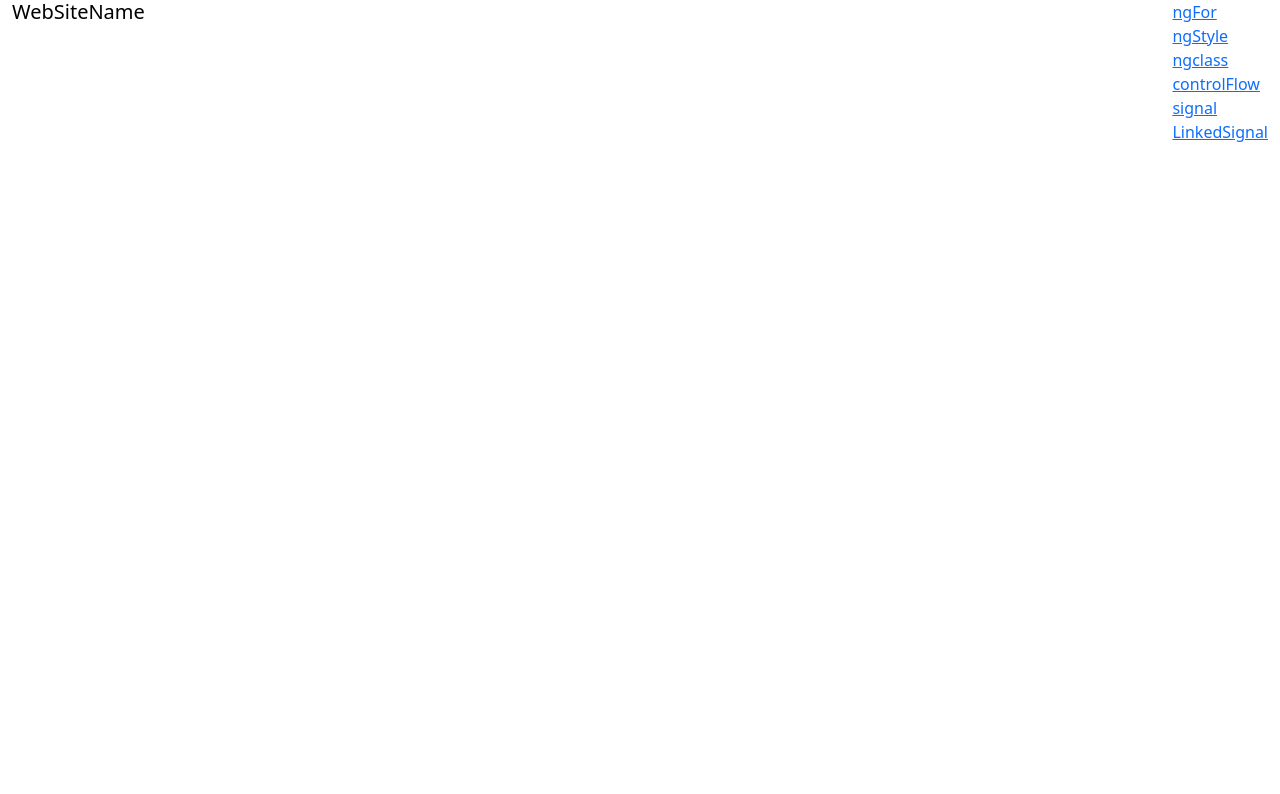
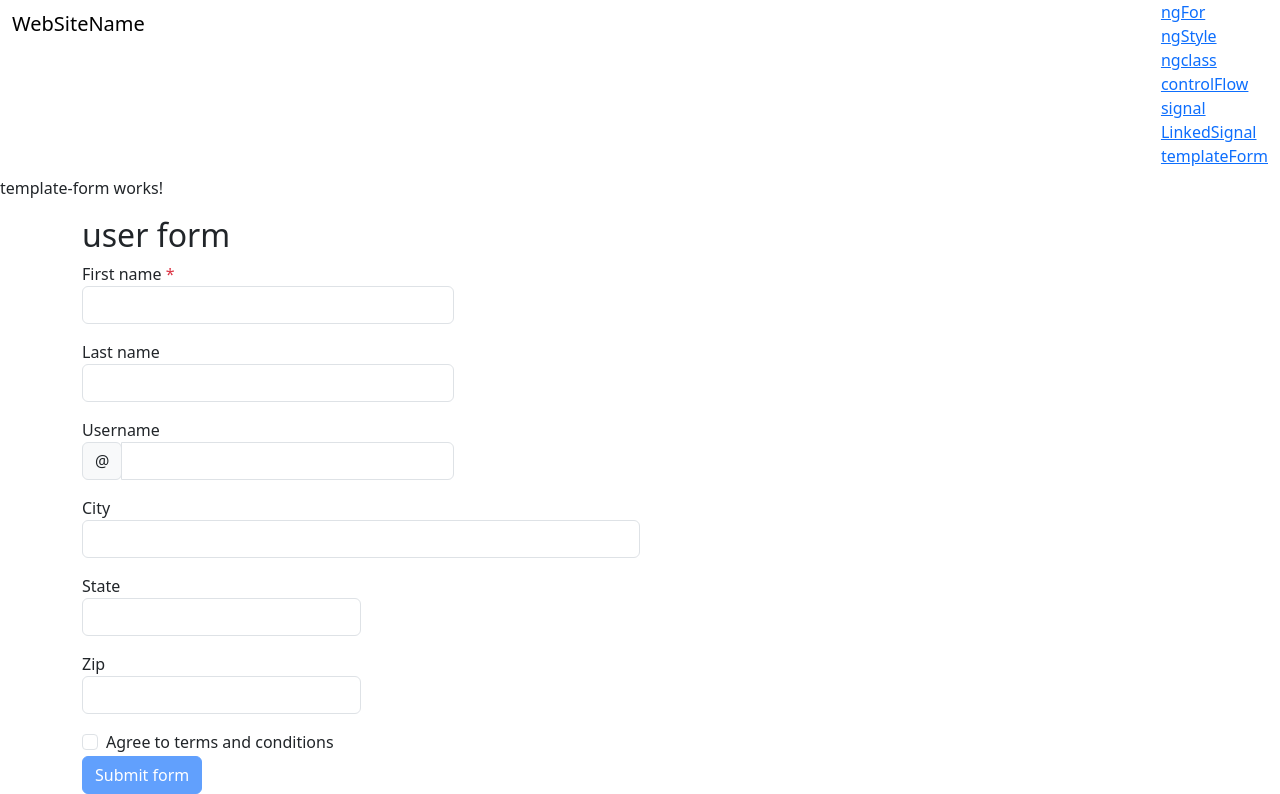
Before and after one commit to DhayanithiVasanthakumar/angular-19, an Angular app in the folder l1/: page /templateForm in a window 1280 px wide. Before the commit this address led to /. Shown: the part 224-1018 px from the top of the page. Before the commit the page ends 800 px from the top, so only its background shows below. Built offline with nearby package versions, Linux system fonts and the light colour scheme.

Commit message:
template form ->create&validation

```diff
--- a/l1/src/app/app.html
+++ b/l1/src/app/app.html
@@ -39,6 +39,7 @@
         <li><a routerLink="controlFlow">controlFlow</a></li>
         <li><a routerLink="signal">signal</a></li>
         <li><a routerLink="linkedSignal">LinkedSignal</a></li>
+        <li><a routerLink="templateForm">templateForm</a></li>
       </ul>
     </div>
   </div>
--- a/l1/src/app/app.routes.ts
+++ b/l1/src/app/app.routes.ts
@@ -9,6 +9,7 @@ import { NgFor } from '../components/ng-for/ng-for';
 import { NgIf } from '../components/ng-if/ng-if';
 import { NgStyle } from '../components/ng-style/ng-style';
 import { User } from '../components/user/user';
+import { TemplateForm } from '../components/template-form/template-form';
 
 export const routes: Routes = [
     //default route
@@ -57,5 +58,9 @@ export const routes: Routes = [
     {
         path:'linkedSignal',
         component:LinkedSignal
+    },
+    {
+        path:'templateForm',
+        component:TemplateForm
     }
 ];
--- /dev/null
+++ b/l1/src/components/template-form/template-form.html
@@ -0,0 +1,76 @@
+<p>template-form works!</p>
+
+<div class="container">
+    <h2>user form</h2>
+<form #form="ngForm" class="needs-validation" novalidate>
+  <div class="form-row">
+    <div class="col-md-4 mb-3">
+      <label >First name <span class="text-danger">*</span></label>
+      <input type="text" name="firstName" #fname="ngModel" [(ngModel)] ="userObj.firstName" class="form-control" required>
+      <div class="text-danger">
+        @if (fname.errors?.['required'] && fname.touched && fname.dirty) {
+          <span>this is required</span>
+        }
+
+      </div>
+
+    </div>
+    <div class="col-md-4 mb-3">
+      <label >Last name</label>
+      <input type="text"minlength="3" #lname="ngModel" name="lastName" [(ngModel)] ="userObj.lastName" class="form-control" required>
+        <div class="text-danger">
+            @if (lname.errors?.['required'] && lname.touched && lname.dirty) {
+              <span>this is required</span>
+            }
+           @if (lname.errors?.['minlength'] && lname.touched && lname.dirty) {
+            <span>min cha 4 required</span>
+           }
+        </div>
+    </div>
+    <div class="col-md-4 mb-3">
+      <label >Username</label>
+      <div class="input-group">
+        <div class="input-group-prepend">
+          <span class="input-group-text" id="inputGroupPrepend" >&#64;</span>
+        </div>
+        <input type="text" name="userName"  [(ngModel)] ="userObj.userName" class="form-control" >
+
+      </div>
+    </div>
+  </div>
+  <div class="form-row">
+    <div class="col-md-6 mb-3">
+      <label >City</label>
+      <input type="text" name="city"[(ngModel)] ="userObj.city" class="form-control" >
+
+    </div>
+    <div class="col-md-3 mb-3">
+      <label >State</label>
+      <select class="form-select" name="state" [(ngModel)] ="userObj.state" class="form-control" >
+      <option value="tamilnadu">tamilnadu</option>
+       <option value="kerala">kerala</option>
+        <option value="andra">andra</option>
+         <option value="bangalore">bangalore</option>
+      </select>
+    </div>
+    <div class="col-md-3 mb-3">
+      <label>Zip</label>
+      <input type="text" name="zip" [(ngModel)] ="userObj.zip" class="form-control">
+
+    </div>
+  </div>
+  <div class="form-group">
+    <div class="form-check">
+      <input class="form-check-input" type="checkbox" name="isTearmsAgreed"[(ngModel)] ="userObj.isTearmsAgreed"  >
+      <label class="form-check-label" for="invalidCheck">
+        Agree to terms and conditions
+      </label>
+      <div class="invalid-feedback">
+        You must agree before submitting.
+      </div>
+    </div>
+  </div>
+  <button class="btn btn-primary" [disabled]="form.invalid" type="button" (click)="onSave()">Submit form</button>
+</form>
+
+</div>
--- /dev/null
+++ b/l1/src/components/template-form/template-form.ts
@@ -0,0 +1,25 @@
+import { Component } from '@angular/core';
+import { FormsModule } from '@angular/forms';
+
+@Component({
+  selector: 'app-template-form',
+  imports: [FormsModule],
+  templateUrl: './template-form.html',
+  styleUrl: './template-form.css'
+})
+export class TemplateForm {
+
+  userObj:any={
+    firstName: '',
+    lastName: '',
+    userName:'',
+    city:'',
+    state:'',
+    zipCode:'',
+    isTearmsAgreed: false,
+  }
+  onSave(){
+    debugger;
+    const formValue=this.userObj
+  }
+}
```
Also changed, not shown: l1/src/components/template-form/template-form.css (added), 1 other file (tests, documents, lock files or other folders).
